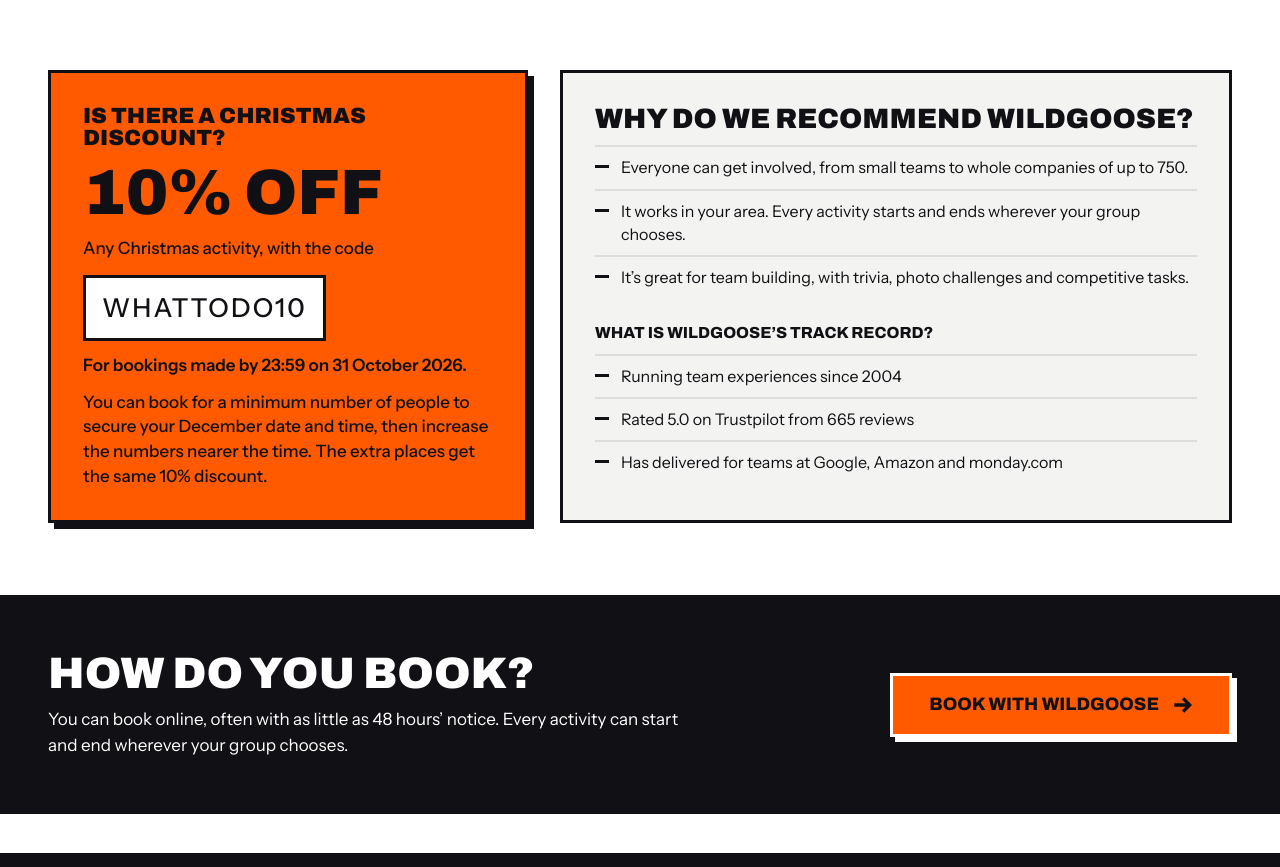
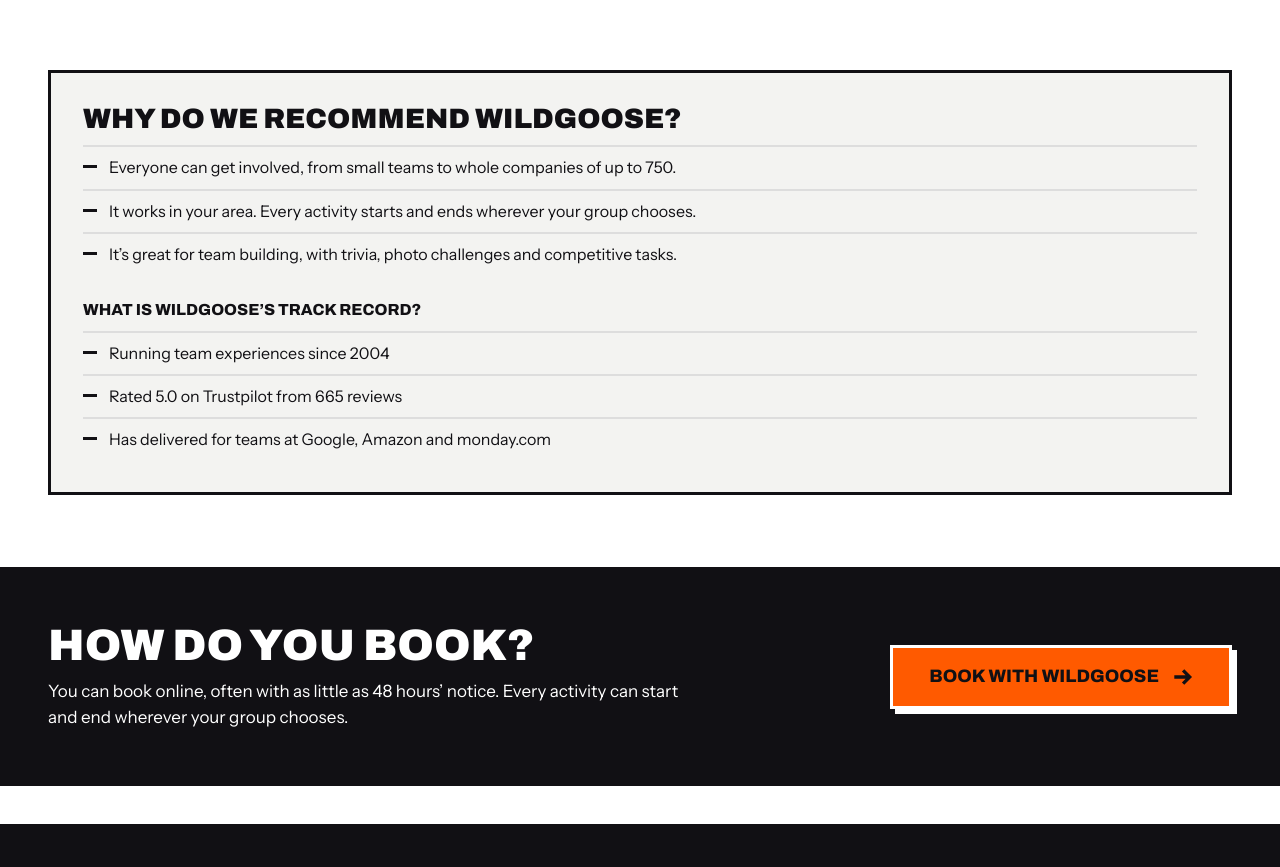
Before and after one commit to saulwesty/wheretogoTEST, a plain HTML site: page featured-venues/index.html in a window 1280 px wide. Shown: the part 2778-3645 px from the top of the page. Drawn offline with Linux system fonts and the light colour scheme.

Commit message:
Featured venues: remove expired Wildgoose Christmas discount block
The WHATTODO10 code expired on 31 October 2026. The "Why do we
recommend Wildgoose?" box now spans the full width.

Co-Authored-By: Claude Opus 5.5 <noreply@anthropic.com>
Claude-Session: https://claude.ai/code/session_01BhunbDrSxZPbsCT9VnXrZ9

```diff
--- a/featured-venues/index.html
+++ b/featured-venues/index.html
@@ -271,15 +271,7 @@ gtag('js',new Date());gtag('config',id,{anonymize_ip:true});})();
         </div>
       </section>
 
-      <section class="fv-sec fv-duo" aria-label="Christmas discount and why we recommend Wildgoose">
-        <div class="fv-xmas">
-          <h3>Is there a Christmas discount?</h3>
-          <p class="fv-big">10% off</p>
-          <p>Any Christmas activity, with the code</p>
-          <span class="fv-code">WHATTODO10</span>
-          <p class="fv-by">For bookings made by 23:59 on 31 October 2026.</p>
-          <p>You can book for a minimum number of people to secure your December date and time, then increase the numbers nearer the time. The extra places get the same 10% discount.</p>
-        </div>
+      <section class="fv-sec" aria-label="Why we recommend Wildgoose">
         <div class="fv-trust">
           <h3>Why do we recommend Wildgoose?</h3>
           <ul>
```
